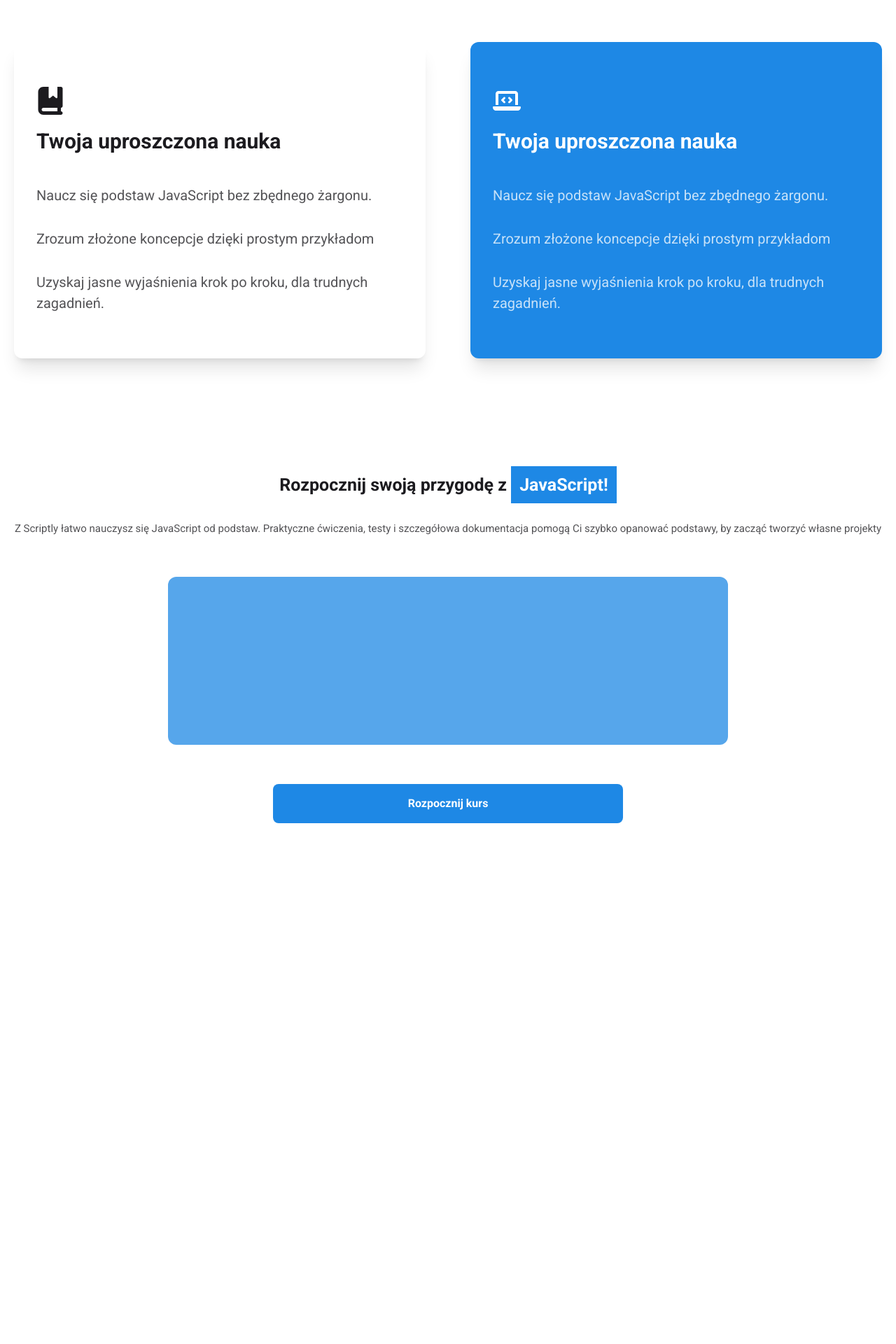
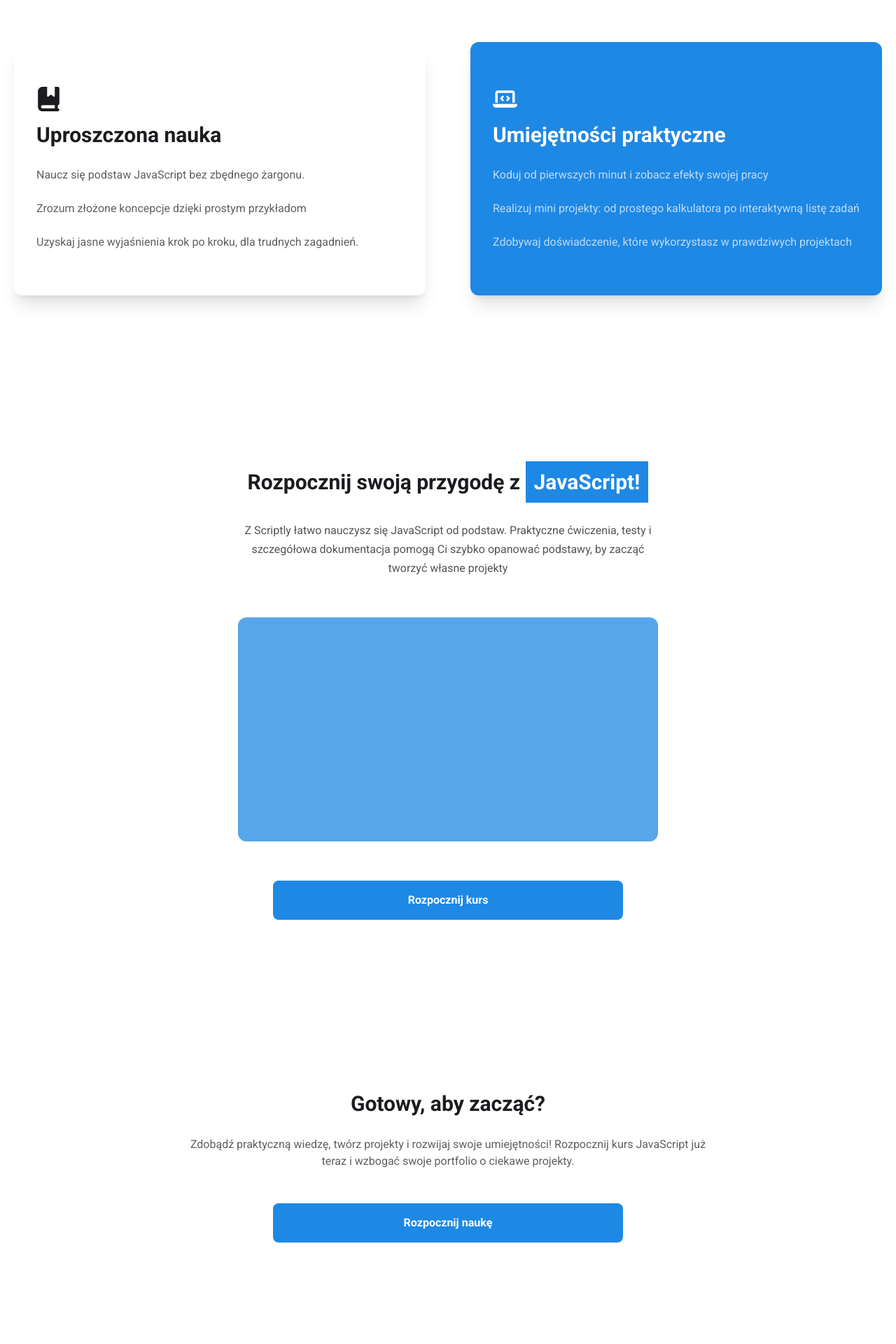
Before and after one commit to kxGeou/Scriptly, a React (Vite) app: page / in a window 1280 px wide. Shown: the part 780-2700 px from the top of the page at 70% size. Before the commit the page ends 1988 px from the top, so only its background shows below. Built offline with nearby package versions, Linux system fonts and the light colour scheme.

Commit message:
Documentation removed, full design

```diff
--- a/src/components/ActionSection.jsx
+++ b/src/components/ActionSection.jsx
@@ -1,9 +1,14 @@
 import React from 'react'
+import useWindowDimensions from '../hooks/useWindowDimensions.jsx';
+import Button from './Button/Button.jsx';
 
 function ActionSection() {
+  const width = useWindowDimensions()
   return (
-    <div>
-
+    <div className='flex flex-col justify-center items-center gap-6'>
+      <h2 className={`font-semibold ${width > 1000 ? "text-[30px]" : "text-[25px]"}`}>Gotowy, aby zacząć?</h2>
+      <p className={`opacity-[70%] text-center mb-6 ${width > 1000 ? "text-[16px] w-[60%]" : "text-[16px] "}`}>Zdobądź praktyczną wiedzę, twórz projekty i rozwijaj swoje umiejętności! Rozpocznij kurs JavaScript już teraz i wzbogać swoje portfolio o ciekawe projekty.</p>
+      <Button name="Rozpocznij naukę"></Button>
     </div>
   )
 }
--- a/src/components/Button/Button.jsx
+++ b/src/components/Button/Button.jsx
@@ -2,7 +2,7 @@
 
 function Button(props) {
   return (
-    <button className='max-w-[500px] w-[100%] h-[3.5rem] bg-primary rounded-[8px]'>
+    <button className='max-w-[500px] w-[100%] h-[3.5rem] bg-primary rounded-[8px] hover:bg-primaryDarker'>
         <p className='text-mainBackground font-semibold'>{props.name}</p>
     </button>
   )
--- a/src/components/CourseShowcase.jsx
+++ b/src/components/CourseShowcase.jsx
@@ -1,14 +1,17 @@
 import React from 'react'
 import Button from './Button/Button'
+import useWindowDimensions from '../hooks/useWindowDimensions.jsx';
 function CourseShowcase() {
+  const width = useWindowDimensions();
+
   const descText = "Z Scriptly łatwo nauczysz się JavaScript od podstaw. Praktyczne ćwiczenia, testy i szczegółowa dokumentacja pomogą Ci szybko opanować podstawy, by zacząć tworzyć własne projekty"
 
 
   return (
-    <div className='flex flex-col items-center justify-center gap-7 mt-[10rem]'>
-      <h2 className='text-[25px] text-center font-semibold leading-[170%]'>Rozpocznij swoją przygodę z <span className='bg-primary p-3 text-mainBackground'>JavaScript!</span></h2>
-      <p className='text-center opacity-[75%] text-[15px] leading-[170%]'>{descText}</p>
-      <div className='w-[100%] max-w-[800px] h-[15rem] bg-primary opacity-75 rounded-[12px] my-7'></div>
+    <div className='flex flex-col items-center justify-center gap-7 mt-[15rem] mb-[15rem]'>
+      <h2 className={`text-[25px] text-center font-semibold leading-[180%] ${width > 1000 ? "text-[30px]" : ""}`}>Rozpocznij swoją przygodę z <span className='bg-primary p-3 text-mainBackground'>JavaScript!</span></h2>
+      <p className={`text-center opacity-[75%] text-[16px] leading-[170%] ${width > 1000 ? "text-[16px] w-[50%]" : ""}`}>{descText}</p>
+      <div className={`w-[100%] max-w-[600px] h-[15rem] bg-primary opacity-75 rounded-[12px] my-7 ${width > 1000 ? "h-[20rem]" : ""}`}></div>
       <Button name="Rozpocznij kurs"></Button>
     </div>
   )
--- a/src/components/Documentation.jsx
+++ /dev/null
@@ -1,11 +0,0 @@
-import React from 'react'
-
-function Documentation() {
-  return (
-    <div>
-
-    </div>
-  )
-}
-
-export default Documentation
--- a/src/components/Footer.jsx
+++ b/src/components/Footer.jsx
@@ -1,9 +1,46 @@
 import React from 'react'
+import { SiGmail } from "react-icons/si";
+import { FaFacebookF } from "react-icons/fa";
+import Logo from './assets/logo.png'
+import useWindowDimensions from '../hooks/useWindowDimensions.jsx';
+import { useCallback } from 'react';
+function Footer() {
+  const width = useWindowDimensions()
 
-function Footer() {
+  const companyEmail = "grzegorz.wfb@gmail.com";
+  const gmailURL = `https://mail.google.com/mail/?view=cm&fs=1&to=${companyEmail}`;
+
+  const handleClick = () => {
+    window.open(gmailURL, "_blank");
+  };
+
+  const handleOpenLink = useCallback((url) => {
+    window.open(url, "_blank");
+  }, []);
+
+  const links = {
+    facebook : "https://www.facebook.com/profile.php?id=100073536213869"
+  }
+
   return (
-    <div>
+    <div className={`flex gap-[3rem] justify-between mt-[15rem] mb-4 ${width > 800 ? "flex-row" : "flex-col"}`}>
+      <div className='flex flex-col gap-3 items-start'>
+        <img src={Logo} alt="icon of our company" className='h-[2rem]'/>
+        <p className='w-[75%] opacity-[70%]'>Platforma edukacyjna dla początkujących programistów w języku JavaScript</p>
+      </div>
 
+
+      <div className='flex flex-col gap-2'>
+        <h2 className='text-[25px] font-semibold mb-[0.5rem]'>Kontakt</h2>
+        <div className='flex items-center gap-[0.5rem]'>
+          <SiGmail fill='red'></SiGmail>
+          <p className='hover:text-primaryDarker text-[16px] opacity-[70%] cursor-pointer' onClick={handleClick} >grzegorz.wfb@gmail.com</p>
+        </div>
+        <div className='flex items-center gap-[0.5rem]'>
+          <FaFacebookF fill='var(--primary)'></FaFacebookF>
+          <p className='hover:text-primaryDarker opacity-[70%] cursor-pointer'onClick={() => handleOpenLink(links.facebook)} >Grzegorz Matusik</p>
+        </div>
+      </div>
     </div>
   )
 }
--- a/src/components/HeroSection.jsx
+++ b/src/components/HeroSection.jsx
@@ -5,11 +5,11 @@
   const width = useWindowDimensions()
   return (
     <div className='flex flex-col justify-center items-center text-center h-[80svh] gap-8 relative'>
-      <h1 className={`${width > 630 ? "text-[50px]" : "text-[35px]"} ${width > 1000 ? "w-[50%]" : ""} text-[35px] font-black leading-[120%] tracking-[3%]`}>Twoja przestrzeń do nauki <span className='text-primary'>JavaScript</span> od podstaw</h1>
-      <p className={`${width > 630 ? "text-[25px]" : "text-[15px]"} opacity-[50%] font-medium mb-10`}>Scriptly to twój start z JavaScript</p>
+      <h1 className={`${width > 630 ? "text-[45px]" : "text-[35px]"} ${width > 1000 ? "w-[50%]" : ""} text-[35px] font-black leading-[120%] tracking-[3%]`}>Twoja przestrzeń do nauki <span className='text-primary'>JavaScript</span> od podstaw</h1>
+      <p className={`${width > 630 ? "text-[20px]" : "text-[16px]"} opacity-[50%] font-medium mb-10`}>Scriptly to twój start z JavaScript</p>
       <Button name="Rozpocznij naukę"></Button>
 
-      <span className={`${width > 630 ? "text-[25px]" : "text-[15px]"} absolute bottom-[-6%] opacity-[50%]`}>Console.log("Hello, Scriptly")</span>
+      <span className={`text-[16px] absolute bottom-[-6%] opacity-[50%]`}>Console.log("Hello, Scriptly")</span>
     </div>
   )
 }
--- a/src/components/MainBody.jsx
+++ b/src/components/MainBody.jsx
@@ -3,6 +3,8 @@
 import HeroSection from './HeroSection.jsx';
 import ShowSection from './ShowSection.jsx';
 import CourseShowcase from './CourseShowcase.jsx';
+import ActionSection from './ActionSection.jsx';
+import Footer from './Footer.jsx';
 import "../App.css";
 function MainBody() {
   return (
@@ -11,6 +13,8 @@
       <HeroSection></HeroSection>
       <ShowSection></ShowSection>
       <CourseShowcase></CourseShowcase>
+      <ActionSection></ActionSection>
+      <Footer></Footer>
     </div>
   )
 }
--- a/src/components/Navigation.jsx
+++ b/src/components/Navigation.jsx
@@ -62,7 +62,7 @@
 
       <div className={`space-x-12 ${listView ? "block" : "hidden"}`}>
         {navigationList.map((listItem, index) => (
-          <a key={index} className={`cursor-pointer text-secondary ${index + 1 === navigationList.length ? "text-white bg-primary px-4 py-2 rounded-[8px] " : "bg-none"}`}>{listItem}</a>
+          <a key={index} className={`cursor-pointer text-secondary ${index + 1 === navigationList.length ? "text-white bg-primary px-4 py-2 rounded-[8px] hover:bg-primaryDarker " : "bg-none hover:text-primaryDarker hover:border-b-2 hover:border-primaryDarker"}`}>{listItem}</a>
         ))}
       </div>
 
--- a/src/components/ShowBox.jsx
+++ b/src/components/ShowBox.jsx
@@ -4,14 +4,14 @@
 function ShowBox(props) {
   const width = useWindowDimensions()
   const styles = {
-    opacity : "75%",
+    opacity : "70%",
   }
 
   return (
     <div className={`flex flex-col items-start justify-center gap-5 shadow-xl rounded-[12px] p-[2rem] py-[4rem] w-full max-w-[600px] ${props.bg}`}>
-      <div className={`text-[30px] ${width > 1000 ? "text-[40px]" : ""}`}>{props.icon}</div>
-      <h2 className={`font-semibold text-[25px] leading-[120%] ${width > 1000 ? "text-[30px] mb-6" : ""}  ${props.color}`}>{props.title}</h2>
-      <ul className={`flex flex-col text-[15px] justify-center items-start gap-4 ${width > 1000 ? "text-[20px] gap-8" : ""}`}>
+      <div className={`text-[30px] ${width > 1000 ? "text-[35px]" : ""}`}>{props.icon}</div>
+      <h2 className={`font-semibold text-[25px] leading-[120%] ${width > 1000 ? "text-[30px] mb-3 leading-[90%]" : ""}  ${props.color}`}>{props.title}</h2>
+      <ul className={`flex flex-col text-[16px] justify-center items-start gap-4 ${width > 1000 ? "text-[16px] gap-6" : ""}`}>
         <li style={styles} className={`${props.color}`}>{props.firstList}</li>
         <li style={styles} className={`${props.color}`}>{props.secondList}</li>
         <li style={styles} className={`${props.color}`}>{props.thirdList}</li>
--- a/src/components/ShowSection.jsx
+++ b/src/components/ShowSection.jsx
@@ -11,7 +11,7 @@
       <ShowBox
         icon={<FaBookBookmark />}
         color = ""
-        title="Twoja uproszczona nauka"
+        title="Uproszczona nauka"
         firstList="Naucz się podstaw JavaScript bez zbędnego żargonu."
         secondList="Zrozum złożone koncepcje dzięki prostym przykładom"
         thirdList="Uzyskaj jasne wyjaśnienia krok po kroku, dla trudnych zagadnień."
@@ -20,10 +20,10 @@
       </ShowBox>
       <ShowBox
       icon={<FaLaptopCode fill='white' />}
-      title="Twoja uproszczona nauka"
-      firstList="Naucz się podstaw JavaScript bez zbędnego żargonu."
-      secondList="Zrozum złożone koncepcje dzięki prostym przykładom"
-      thirdList="Uzyskaj jasne wyjaśnienia krok po kroku, dla trudnych zagadnień."
+      title="Umiejętności praktyczne"
+      firstList="Koduj od pierwszych minut i zobacz efekty swojej pracy"
+      secondList="Realizuj mini projekty: od prostego kalkulatora po interaktywną listę zadań"
+      thirdList="Zdobywaj doświadczenie, które wykorzystasz w prawdziwych projektach"
       bg = "bg-primary"
       color = "text-white"
       >
```
